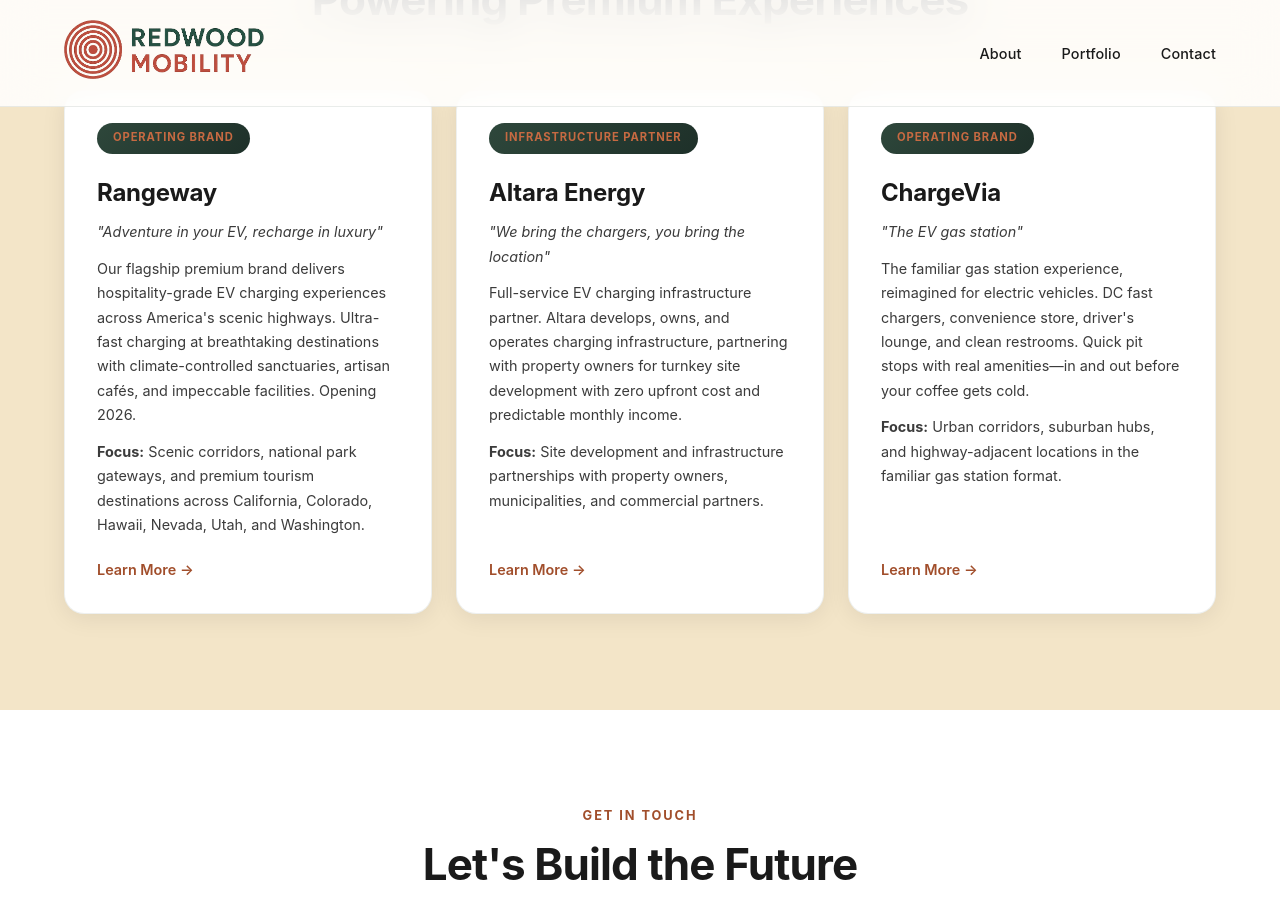
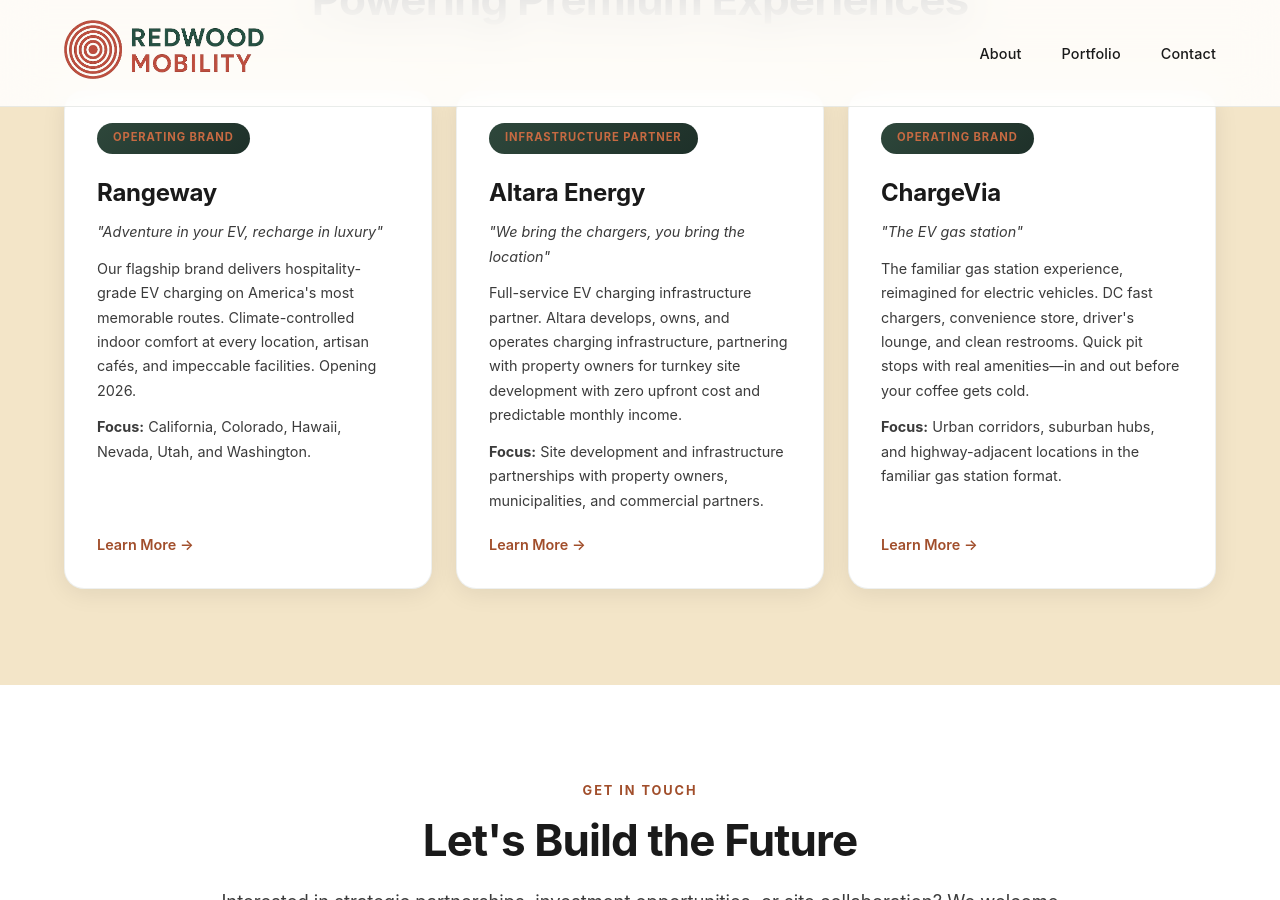
Before and after one commit to Redwood-Mobility/redwood-pages, a Jekyll site: the page built from index.html, in a window 1280 px wide and 900 px high, scrolled down 1688 px. Built offline with Jekyll 4.4.1, drawn with Linux system fonts in a browser that asks for light colours.

Commit message:
Update index.html

```diff
--- a/index.html
+++ b/index.html
@@ -58,8 +58,8 @@
                 <span class="brand-tag">Operating Brand</span>
                 <h2>Rangeway</h2>
                 <p class="tagline">"Adventure in your EV, recharge in luxury"</p>
-                <p>Our flagship premium brand delivers hospitality-grade EV charging experiences across America's scenic highways. Ultra-fast charging at breathtaking destinations with climate-controlled sanctuaries, artisan cafés, and impeccable facilities. Opening 2026.</p>
-                <p><strong>Focus:</strong> Scenic corridors, national park gateways, and premium tourism destinations across California, Colorado, Hawaii, Nevada, Utah, and Washington.</p>
+                <p>Our flagship brand delivers hospitality-grade EV charging on America's most memorable routes. Climate-controlled indoor comfort at every location, artisan cafés, and impeccable facilities. Opening 2026.</p>
+                <p><strong>Focus:</strong> California, Colorado, Hawaii, Nevada, Utah, and Washington.</p>
                 <a href="https://rangewayev.com" class="portfolio-link">Learn More →</a>
             </div>
 
```
